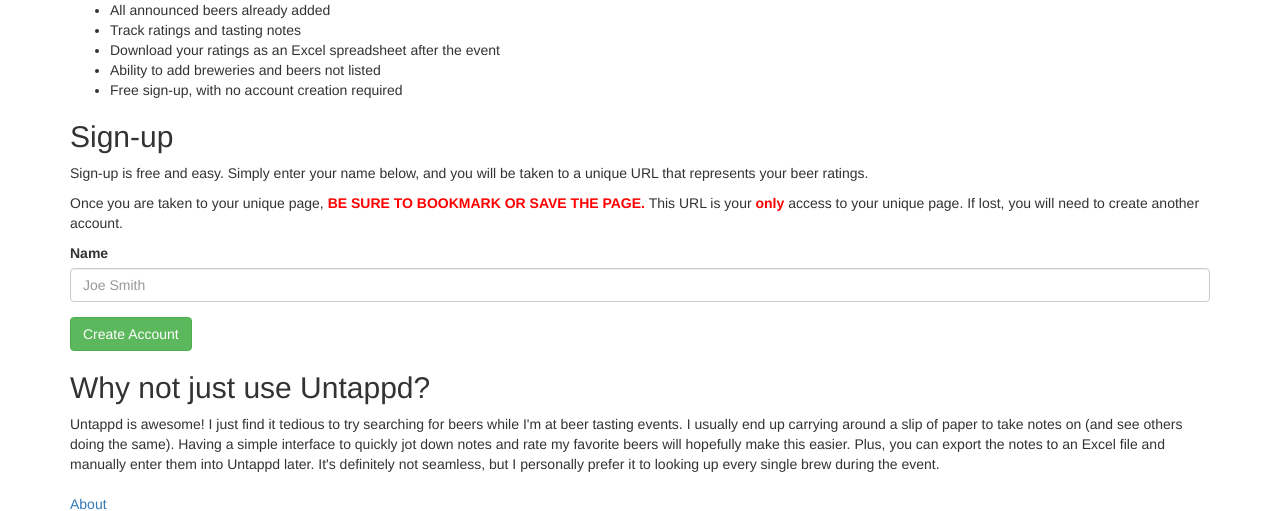
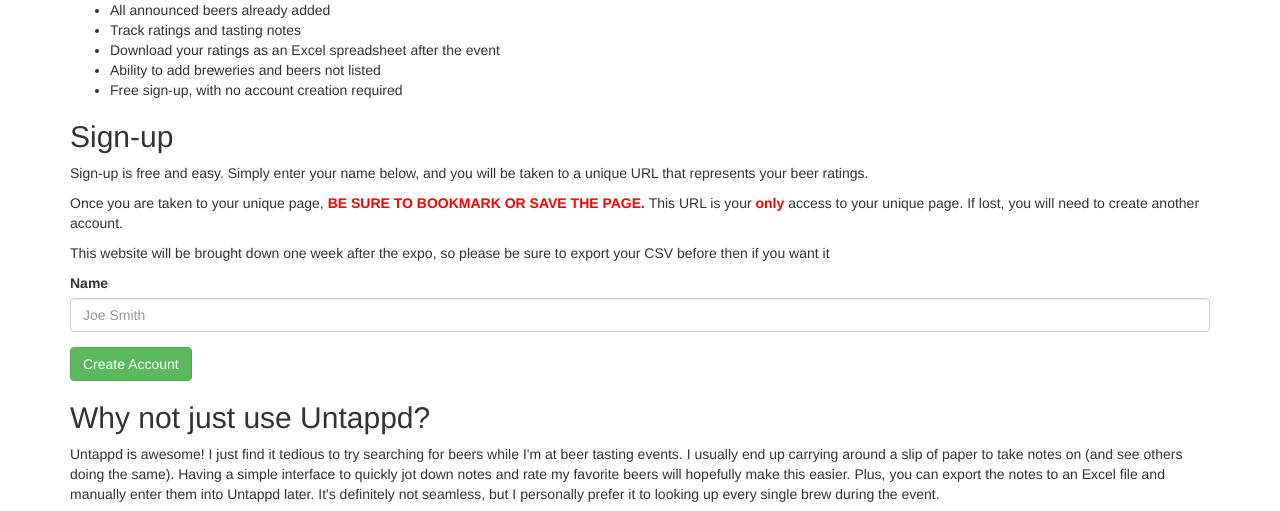
Before and after one commit to acritelli/beerTracker, a Flask app: page / in a window 1280 px wide. Shown: the part 213-724 px from the top of the page. Run offline with Flask 2, Linux system fonts and the light colour scheme; some libraries are stand-ins or nearby versions.

Commit message:
add warning about bringing site down

```diff
--- a/templates/signup.html
+++ b/templates/signup.html
@@ -30,6 +30,7 @@
                     <h2>Sign-up</h2>
                     <p>Sign-up is free and easy. Simply enter your name below, and you will be taken to a unique URL that represents your beer ratings.</p>
                     <p>Once you are taken to your unique page, <strong>BE SURE TO BOOKMARK OR SAVE THE PAGE.</strong> This URL is your <strong>only</strong> access to your unique page. If lost, you will need to create another account.</p>
+                    <p>This website will be brought down one week after the expo, so please be sure to export your CSV before then if you want it</p>
 
                     <form action="/signup" method="post">
                         <div class="form-group">
--- a/templates/userPage.html
+++ b/templates/userPage.html
@@ -22,7 +22,7 @@
                     <h1><i class="fa fa-beer" aria-hidden="true"></i>  Beer Tracker</h1>
                     <h3>BOOKMARK THIS PAGE!</h3>
                     <p>This is your personal dashboard. Bookmark this page so that you can come back to it later. If you loose this URL, then you will need to create a new account.</p>
-
+                    <p>This website will be brought down one week after the expo, so please be sure to export your CSV before then if you want it</p>
                     <form>
                         <label for="brewerySelector">Brewery</label>
                         <select class="form-control" id="brewerySelector" name="brewerySelector">
```
